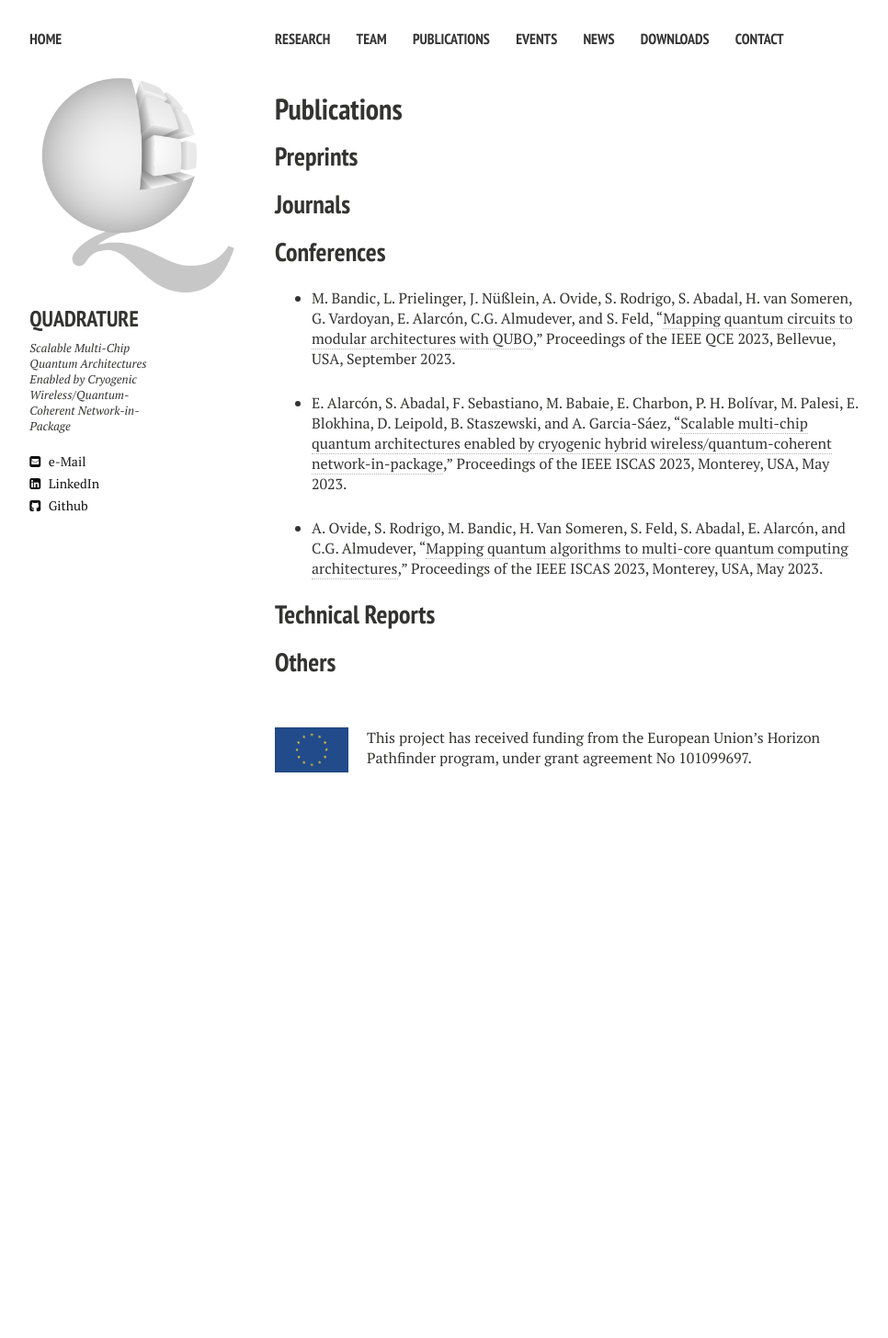
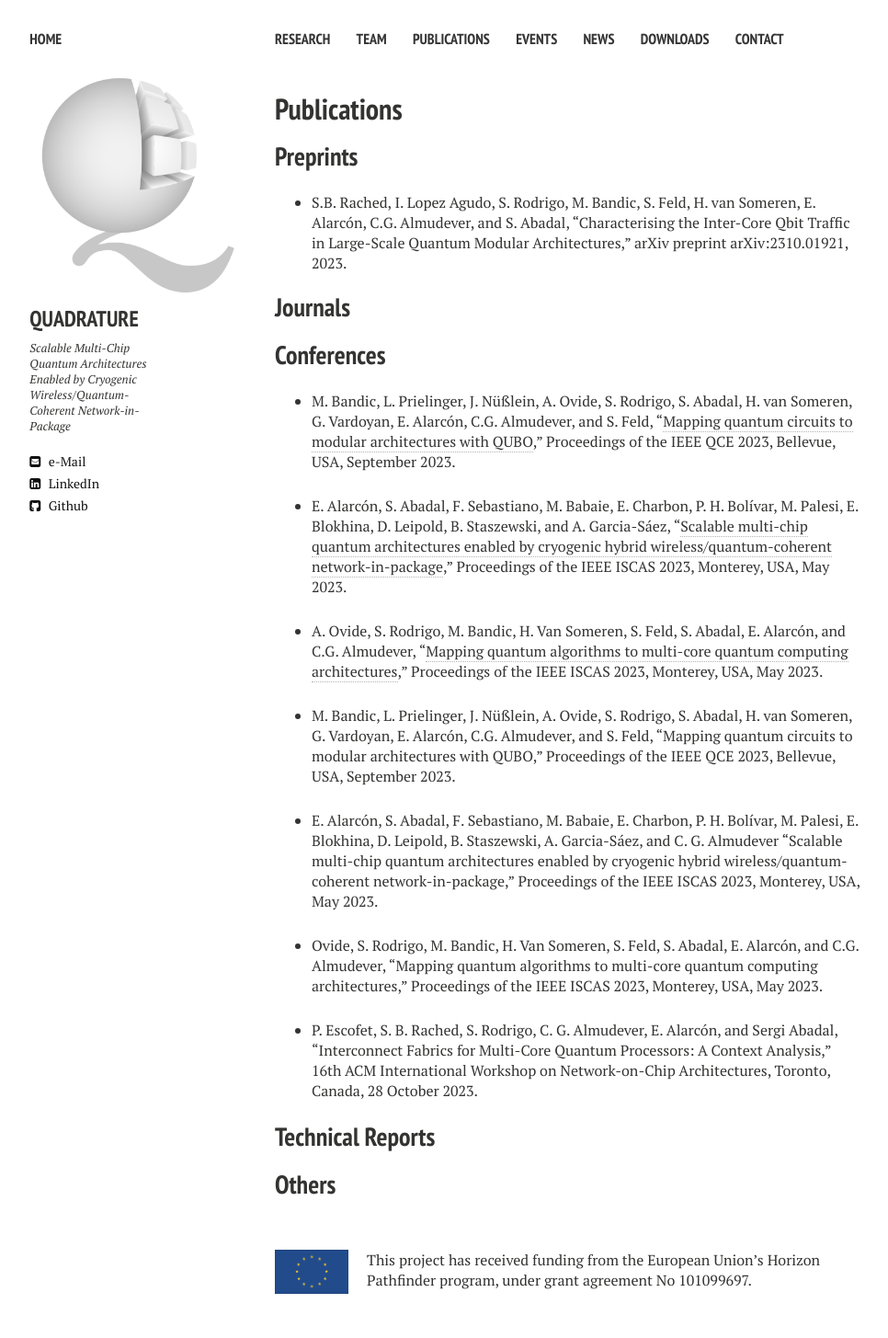
Before and after one commit to biddu/biddu.github.io, a Jekyll site: the page built from publications.md, in a window 1280 px wide. Shown: the whole page at 92% size, without its empty margins (21-987 px from the left). Built offline with Jekyll 4.4.1, drawn with Linux system fonts in a browser that asks for light colours; nearby versions of some CDN libraries; before the commit the page ends 900 px from its top, so only the background shows below that.

Commit message:
Update publications.md

```diff
--- a/publications.md
+++ b/publications.md
@@ -9,6 +9,8 @@ comments: false
 
 
 ## Preprints
++ S.B. Rached, I. Lopez Agudo, S. Rodrigo, M. Bandic, S. Feld, H. van Someren, E. Alarcón, C.G. Almudever, and S. Abadal, “Characterising the Inter-Core Qbit Traffic in Large-Scale Quantum Modular Architectures,” arXiv preprint arXiv:2310.01921, 2023.
+
 
 ## Journals
 
@@ -20,6 +22,15 @@ comments: false
 
 + A. Ovide, S. Rodrigo, M. Bandic, H. Van Someren, S. Feld, S. Abadal, E. Alarcón, and C.G. Almudever, "[Mapping quantum algorithms to multi-core quantum computing architectures](https://arxiv.org/abs/2303.16125)," Proceedings of the IEEE ISCAS 2023, Monterey, USA, May 2023.
 
++ M. Bandic, L. Prielinger, J. Nüßlein, A. Ovide, S. Rodrigo, S. Abadal, H. van Someren, G. Vardoyan, E. Alarcón, C.G. Almudever, and S. Feld, “Mapping quantum circuits to modular architectures with QUBO,” Proceedings of the IEEE QCE 2023, Bellevue, USA, September 2023.
+
++ E. Alarcón, S. Abadal, F. Sebastiano, M. Babaie, E. Charbon, P. H. Bolívar, M. Palesi, E. Blokhina, D. Leipold, B. Staszewski, A. Garcia-Sáez, and C. G. Almudever “Scalable multi-chip quantum architectures enabled by cryogenic hybrid wireless/quantum-coherent network-in-package,” Proceedings of the IEEE ISCAS 2023, Monterey, USA, May 2023.
+
++ Ovide, S. Rodrigo, M. Bandic, H. Van Someren, S. Feld, S. Abadal, E. Alarcón, and C.G. Almudever, “Mapping quantum algorithms to multi-core quantum computing architectures,” Proceedings of the IEEE ISCAS 2023, Monterey, USA, May 2023.
+
++ P. Escofet, S. B. Rached, S. Rodrigo, C. G. Almudever, E. Alarcón, and Sergi Abadal, “Interconnect Fabrics for Multi-Core Quantum Processors: A Context Analysis,” 16th ACM International Workshop on Network-on-Chip Architectures, Toronto, Canada, 28 October 2023.
+
+
 ## Technical Reports
 
 
```
